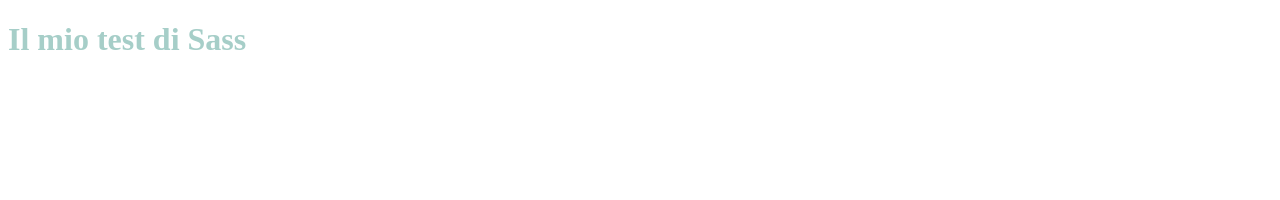
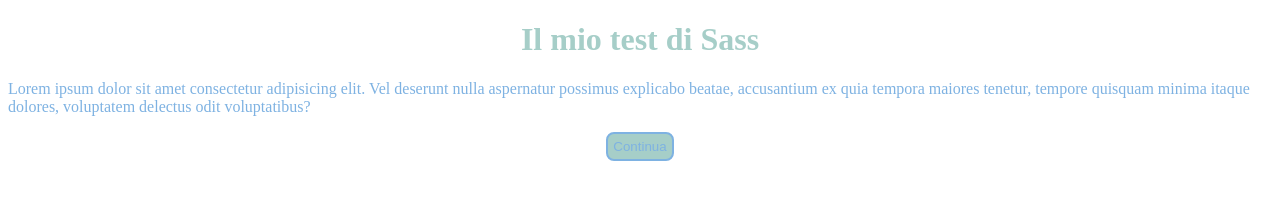
Before and after one commit to RobertoBarbagallo/html-sass-first, a website: page index.html in a window 1280 px wide. Drawn offline with nearby package versions, Linux system fonts and the light colour scheme; files that its build step writes are made by us from their sources.

Commit message:
consegna

```diff
--- a/index.html
+++ b/index.html
@@ -9,5 +9,8 @@
     </head>
     <body>
         <h1>Il mio test di Sass</h1>
+        <p>Lorem ipsum dolor sit amet consectetur adipisicing elit. Vel deserunt nulla aspernatur possimus explicabo beatae, accusantium ex quia tempora maiores tenetur, tempore quisquam minima itaque dolores, voluptatem delectus odit voluptatibus?
+        </p>
+        <button>Continua</button>
     </body>
 </html>
--- a/src/app.scss
+++ b/src/app.scss
@@ -1,9 +1,22 @@
 $sass_color: #a6cec8;
+$sass_color2: #7eb2e2;
+$sass_align: center;
 
 h1{
     color: $sass_color;
+    text-align: $sass_align;
 }
 
 p {
-    color: $sass_color;
+    color: $sass_color2;
 }
+
+button{
+    color: $sass_color2;
+    background-color: $sass_color;
+    border: 2px solid $sass_color2;
+    border-radius: 8px;
+    padding: 5px;
+    display: block;
+    margin: auto;
+}
```
